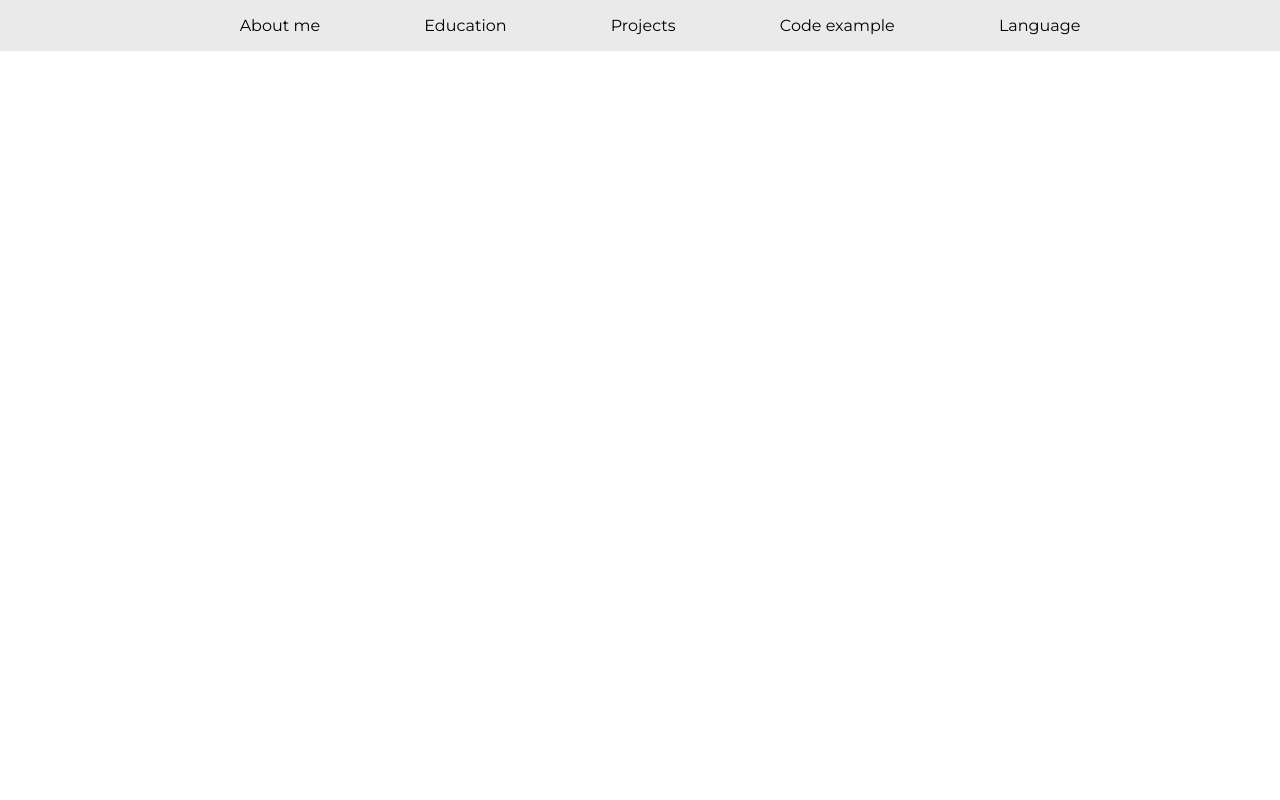
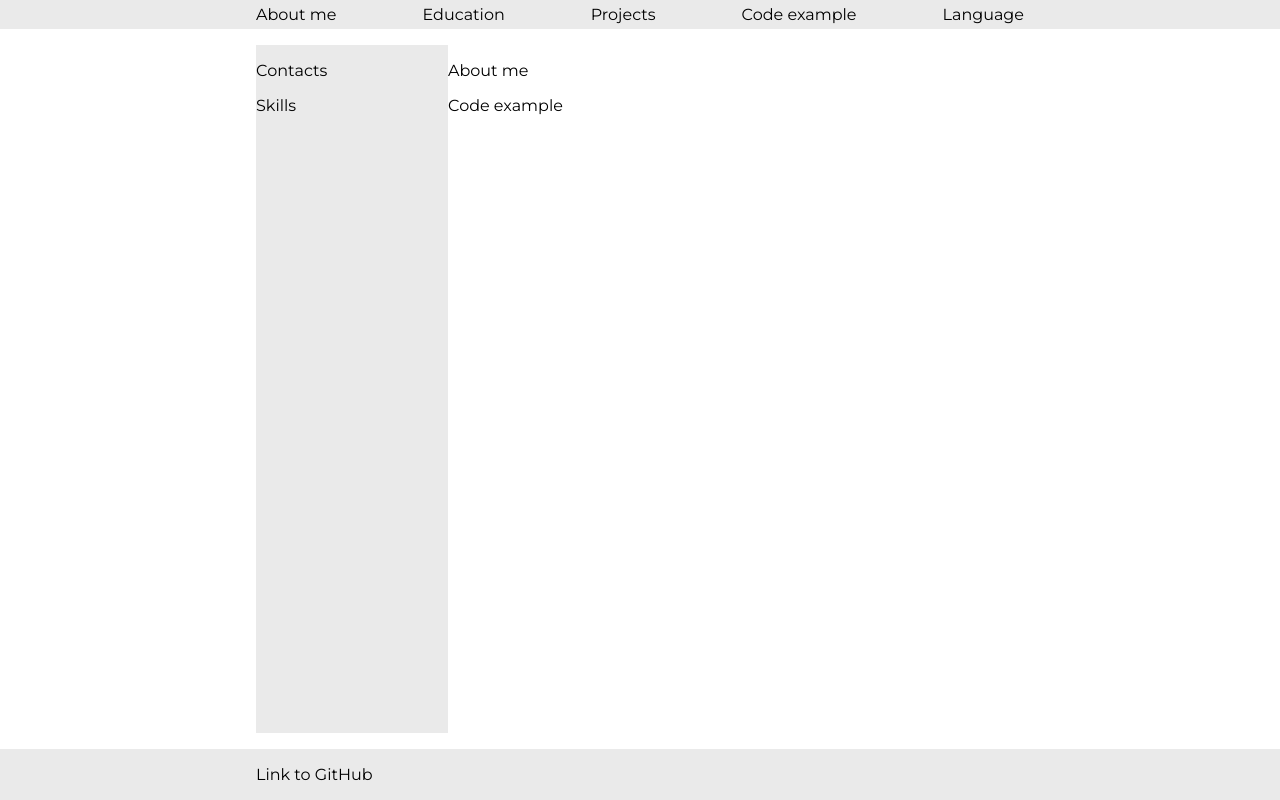
Before and after one commit to reDDDlaugh/rsschool-cv, a plain HTML site: page index.html in a window 1280 px wide. Drawn offline with Linux system fonts and the light colour scheme.

Commit message:
feat: add flexbox

```diff
--- a/index.html
+++ b/index.html
@@ -12,11 +12,10 @@
 
 <body class="body">
     <header class="header">
-        <div class="container">
             <nav class="menu">
-                <ul class="menu__list">
+                <ul class="menu__list unorder-list">
                     <li class="list__element">
-                        <a class="menu__item" href="#About">About&nbspme</a>
+                        <a class="menu__item" href="#About">About me</a>
                     </li>
                     <li class="list__element">
                         <a class="menu__item" href="#Education">Education</a>
@@ -25,21 +24,30 @@
                         <a class="menu__item" href="#Projects">Projects</a>
                     </li>
                     <li class="list__element">
-                        <a class="menu__item" href="#Code">Code&nbspexample</a>
+                        <a class="menu__item" href="#Code">Code example</a>
                     </li>
                     <li class="list__element">
                         <a class="menu__item" href="#Language">Language</a>
                     </li>
                 </ul>
             </nav>
-        </div>
     </header>
 
-    <main>
-
+    <main class="main">
+            <section class="aside">
+                <p>Contacts</p>
+                <p>Skills</p>
+            </section>
+            <section class="section">
+                <p>About me</p>
+                <p>Code example</p>
+            </section>
     </main>
 
-    <footer>
+    <footer class="footer">
+        <div class="footer-container">
+            <p>Link to GitHub</p>
+        </div>
     </footer>
 
 </body>
--- a/style.css
+++ b/style.css
@@ -10,6 +10,7 @@
 
 * {
     box-sizing: border-box;
+    font-family: Montserrat;
 }
 
 .html {
@@ -19,43 +20,71 @@
 .body {
     display: flex;
     flex-direction: column;
-    justify-content: space-between;
-    font-family: Montserrat;
+    height: 100vh;
+    margin: 0;
 }
 
 .header {
-    position: fixed;
+    display: flex;
+    justify-content: center;
     background-color: var(--background-color);
-    left: 0;
-    right: 0;
-    top: 0;
 }
 
-.container {
-    display: flex;
-    max-width: 1440px;
-    margin: auto;
-    flex-wrap: wrap;
-    align-items: center;
-    justify-content: center;
+.menu {
+    flex: 0 0 60vw;
 }
 
 .menu__list {
+    display: flex;
+    justify-content: space-between;
+    flex-wrap: wrap;
     list-style: none;
+    margin: 0.3rem auto;
+    padding: 0;
 }
 
 .list__element {
-    display: inline-block;
+    display: inline;
 }
 
 .menu__item {
-    padding: 0px 10px;
-    margin: 0px 40px;
     color: black;
     text-decoration: none;
+    white-space: nowrap;
     transition: 0.5s;
 }
 
 .menu__item:hover {
     text-shadow: black 1px 1px 3px;
 }
+
+.main {
+    display: flex;
+    flex: 1;
+    overflow: auto;
+    justify-content: center;
+    border: 2vh solid rgba(0, 0, 0, 0);
+}
+
+.aside {
+    flex: 0 0 15vw;
+    background-color: var(--background-color);
+}
+
+.section {
+    flex: 0 0 45vw;
+    background-color: white;
+}
+
+.footer {
+    display: flex;
+    justify-content: center;
+    background-color: var(--background-color);
+}
+
+.footer-container {
+    display: flex;
+    flex: 0 0 60vw;
+    flex-wrap: wrap;
+    justify-content: space-between;
+}
```
